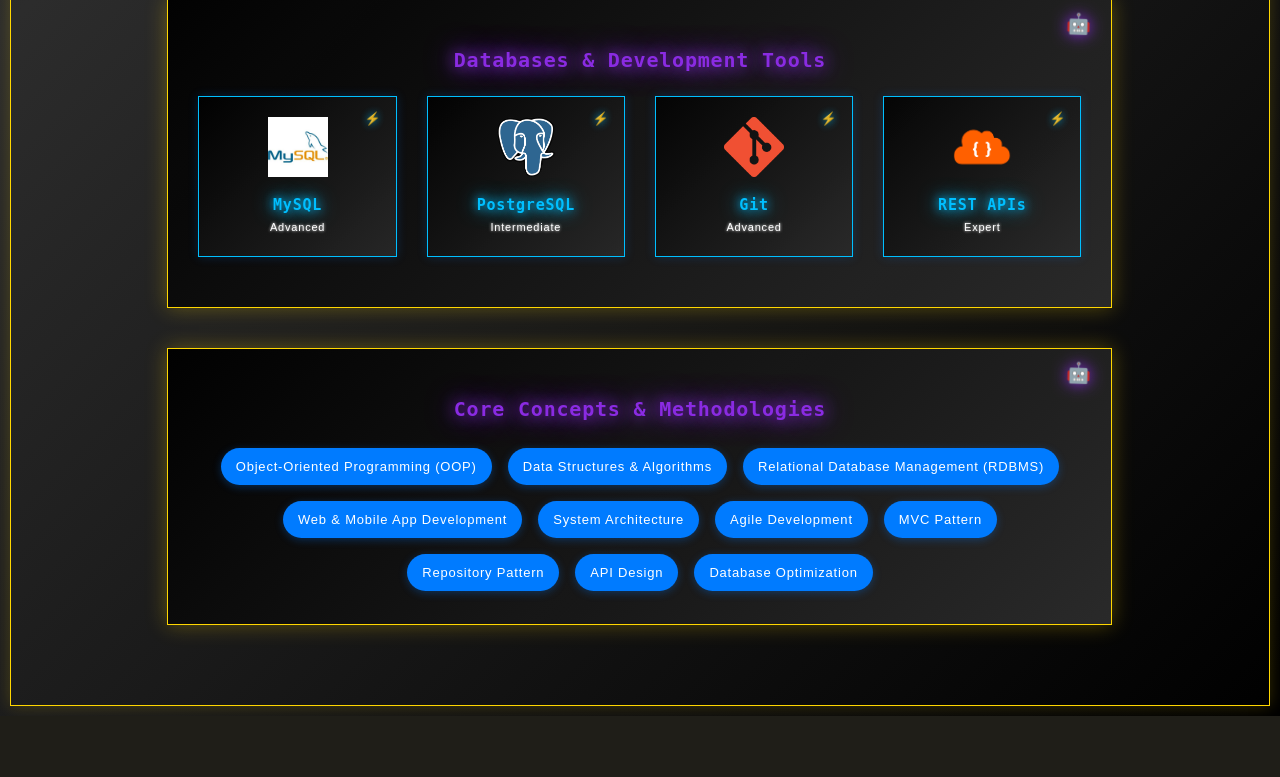
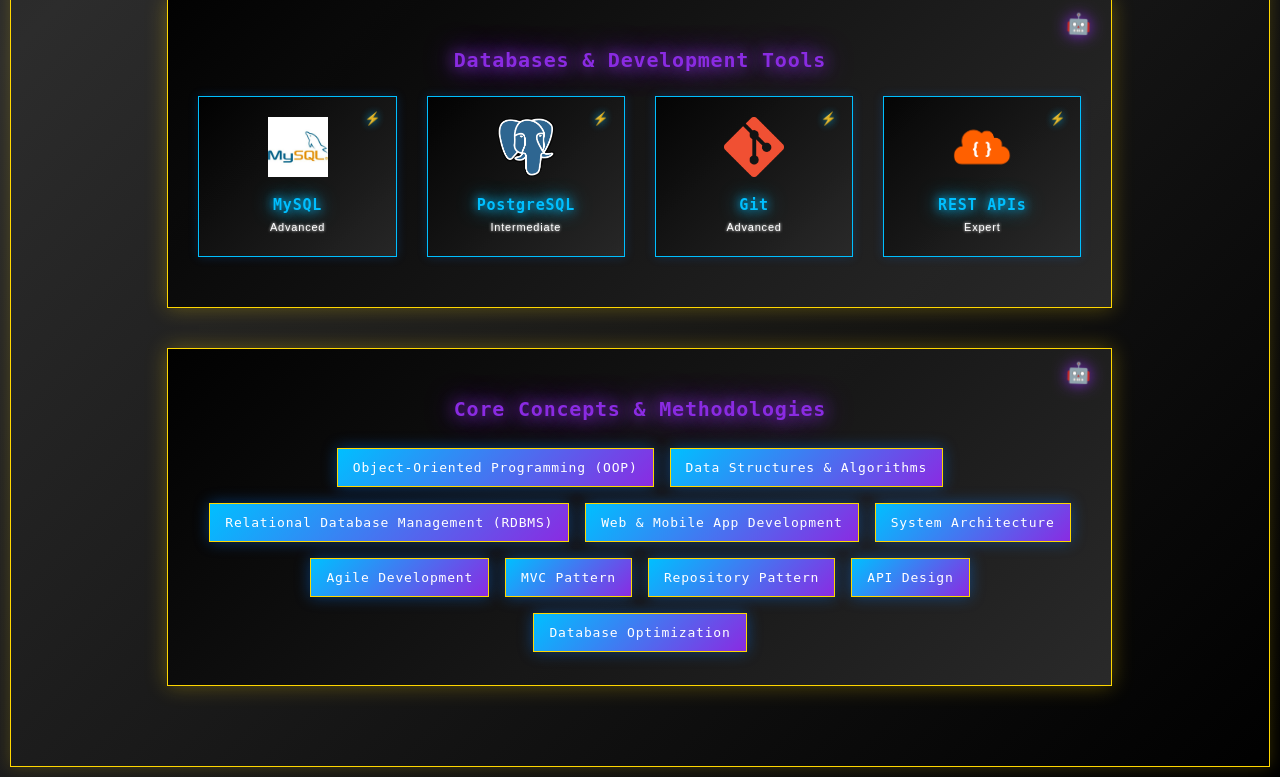
Before and after one commit to SiamSarker/portfo, a Flask app: page /skills.html in a window 1280 px wide. Shown: the part 2009-2786 px from the top of the page. Before the commit the page ends 2725 px from the top, so only its background shows below. Run offline with Flask 2, Linux system fonts and the light colour scheme; some libraries are stand-ins or nearby versions.

Commit message:
Update tech/skill/concept tags to Star Wars theme
STAR WARS THEME CONVERSION:
- Updated .tech-tag, .skill-tag, .concept-tag styling from blue theme to Star Wars theme
- Replaced solid blue background with Star Wars gradient background
- Changed rounded corners to sharp Star Wars style
- Added Star Wars gold borders and enhanced glowing effects

CHANGES MADE:
- Background: Changed from #007bff to blue-purple gradient
- Border-radius: Changed from 20px to 0 (sharp Star Wars style)
- Added: Star Wars gold border with var(--starwars-gold)
- Enhanced: Box shadow with Star Wars blue glow
- Added: Orbitron font family for Star Wars typography
- Updated: Hover state with purple-gold gradient

STAR WARS STYLING:
- Gradient background: var(--starwars-blue) to var(--starwars-purple)
- Gold borders: var(--starwars-gold) for consistent theme
- Glowing effects: 0 0 15px rgba(0, 123, 255, 0.4) box shadow
- Sharp corners: border-radius: 0 for futuristic look
- Star Wars font: 'Orbitron', monospace for authentic feel

HOVER EFFECTS:
- Gradient transition: Purple to gold gradient on hover
- Enhanced glow: Gold box shadow on hover
- Smooth animation: translateY(-2px) with transition
- Gold border: Maintained Star Wars gold border

BENEFITS:
- Consistent Star Wars theme throughout portfolio
- Better visual hierarchy with gradient backgrounds
- Gold accents create premium feel
- Sharp corners match Star Wars aesthetic
- Glowing effects add futuristic atmosphere

Tech/skill/concept tags now display with full Star Wars theming!

```diff
--- a/static/custom.css
+++ b/static/custom.css
@@ -1206,23 +1206,26 @@ div, section, article, main, aside, header, footer {
 .tech-tag,
 .skill-tag,
 .concept-tag {
-    background-color: #007bff !important;
-    color: white !important;
+    background: linear-gradient(135deg, var(--starwars-blue) 0%, var(--starwars-purple) 100%) !important;
+    color: var(--starwars-white) !important;
     padding: 6px 15px !important;
-    border-radius: 20px !important;
+    border-radius: 0 !important;
     font-size: 13px !important;
     margin: 3px !important;
     font-weight: 500 !important;
-    box-shadow: 0 2px 8px rgba(0, 123, 255, 0.3) !important;
+    box-shadow: 0 0 15px rgba(0, 123, 255, 0.4) !important;
     transition: all 0.3s ease !important;
+    border: 1px solid var(--starwars-gold) !important;
+    font-family: 'Orbitron', monospace !important;
 }
 
 .tech-tag:hover,
 .skill-tag:hover,
 .concept-tag:hover {
-    background-color: #0056b3 !important;
+    background: linear-gradient(135deg, var(--starwars-purple) 0%, var(--starwars-gold) 100%) !important;
     transform: translateY(-2px) !important;
-    box-shadow: 0 4px 12px rgba(0, 123, 255, 0.4) !important;
+    box-shadow: 0 0 20px rgba(255, 215, 0, 0.6) !important;
+    border-color: var(--starwars-gold) !important;
 }
 
 /* Enhanced aesthetic improvements - REMOVED WHITE BACKGROUNDS */
```
